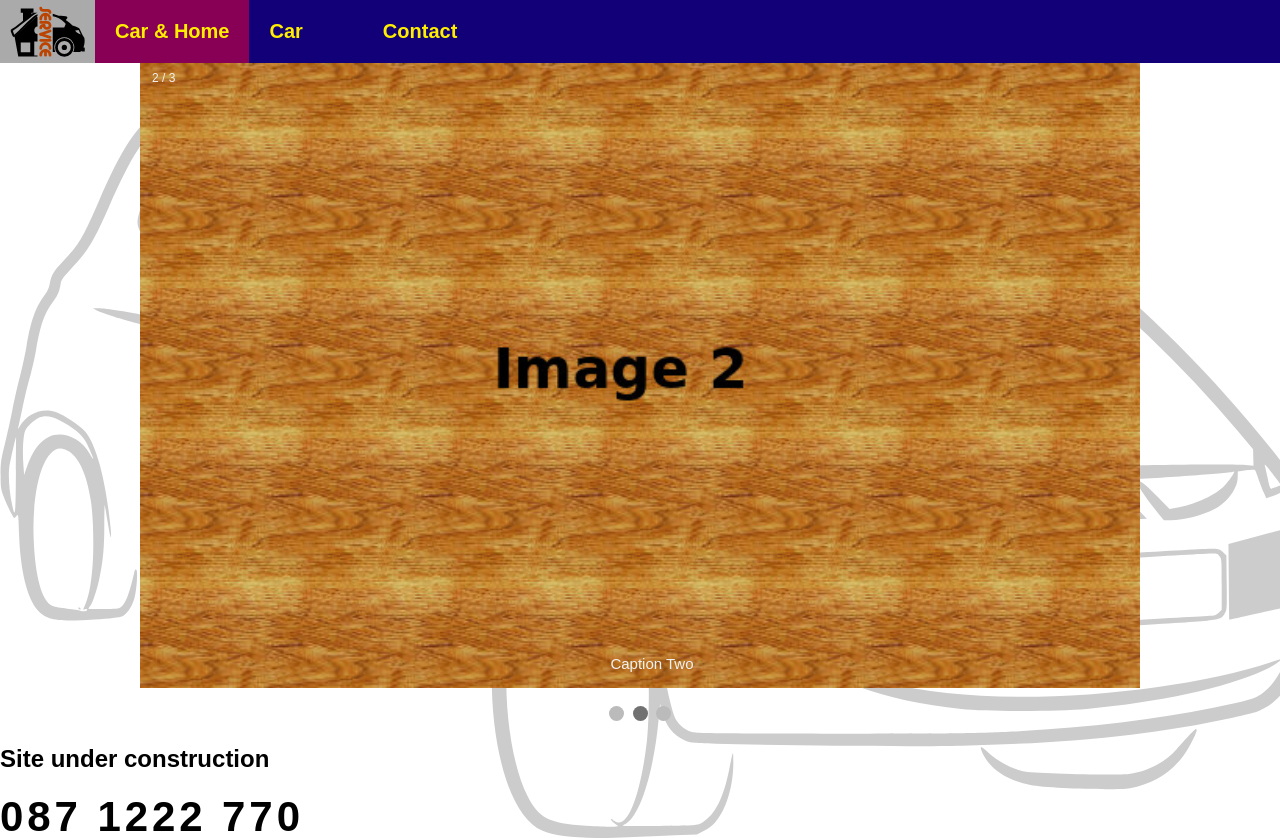
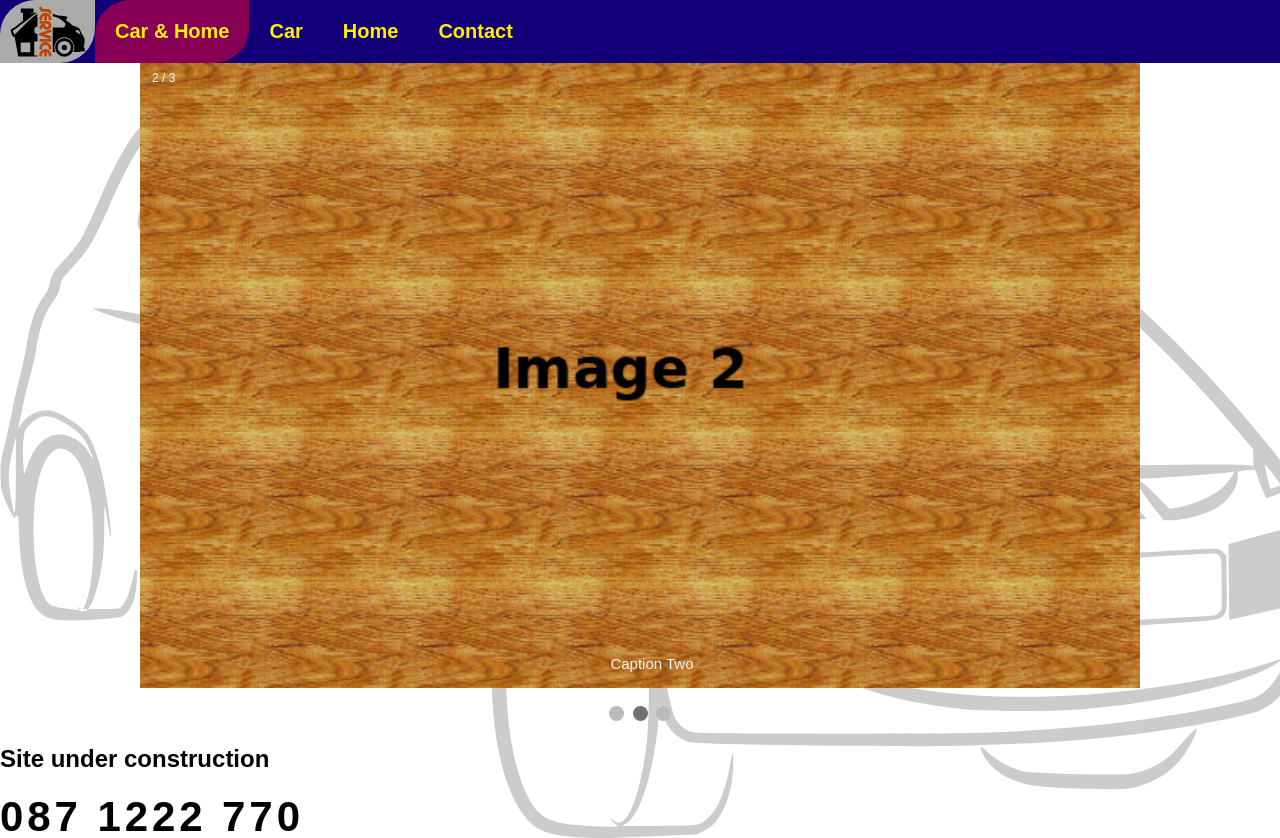
Before and after one commit to BogdanPasterak/carandhome, a PHP site: page / in a window 1280 px wide. Run offline with PHP 8.4, Linux system fonts and the light colour scheme; some libraries are stand-ins or nearby versions.

Commit message:
roundet corner

```diff
--- a/index.html
+++ b/index.html
@@ -25,10 +25,7 @@
          </a>
          <a href="index.html" class="active">Car & Home</a>
          <a href="car.html">Car</a>
-         <a href="home.html">
-
-
-         </a>
+         <a href="home.html">Home</a>
          <a href="contact.html">Contact</a>
          <a href="javascript:void(0);" class="icon" onclick="myFunction()">
            <i class="fa fa-bars"></i>
--- a/style.css
+++ b/style.css
@@ -51,6 +51,8 @@ body {
 }
 
 .topnav a {
+    border-top-left-radius: 35px;
+    border-bottom-right-radius: 35px;
     float: left;
     display: block;
     color: #fe0;
```
